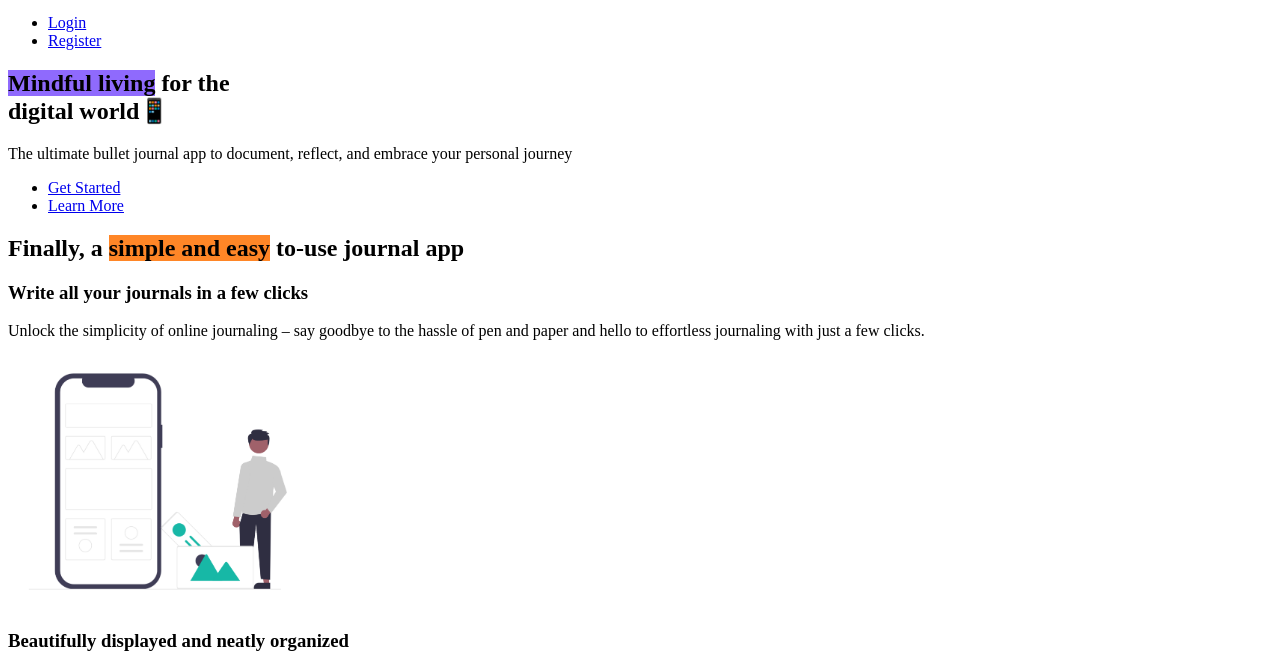
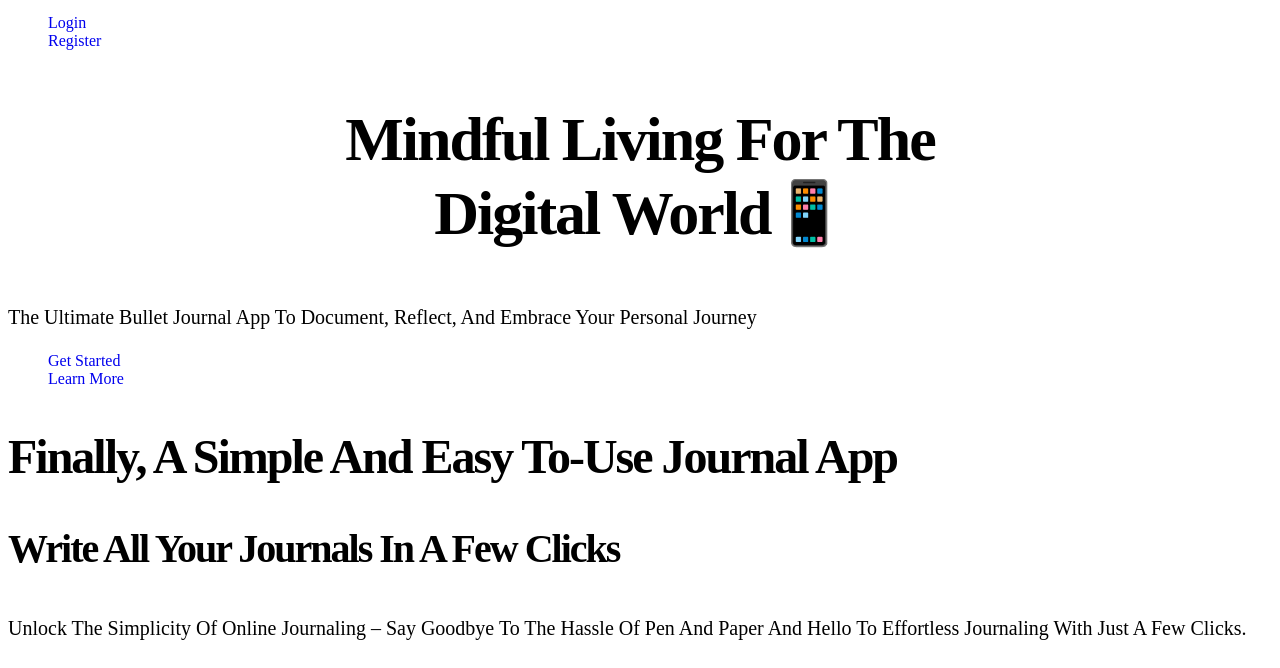
Before and after one commit to mdjayedgazi/Quill, a website: page public/index.html in a window 1280 px wide. Shown: the part 54-722 px from the top of the page. Drawn offline with Linux system fonts and the light colour scheme.

Commit message:
change css file all font size style weight etc.

```diff
--- a/public/css/style.css
+++ b/public/css/style.css
@@ -1,7 +1,55 @@
-.mindful {
-    background-color: #8F6AFD;
+h1 {
+    font-weight: 800;
+    text-align: center;
+    text-transform: capitalize;
+    line-height: 1.2;
+    letter-spacing: -2px;
+    font-size: 62px;
 }
 
-.simple {
-    background-color: #FF8627;
+
+h2 {
+    font-weight: 700;
+    text-transform: capitalize;
+    line-height: 1.2;
+    letter-spacing: -2px;
+    font-size: 48px;
 }
+
+h3 {
+    font-weight: 700;
+    text-transform: capitalize;
+    line-height: 1.2;
+    letter-spacing: -2px;
+    font-size: 40px;
+}
+
+h4 {
+    font-size: 32px;
+}
+
+h5 {
+    font-size: 24px;
+}
+
+p {
+    font-weight: 400;
+    text-transform: capitalize;
+    line-height: 1.5;
+    font-size: 20px;
+}
+
+a {
+    font-weight: 400;
+    text-decoration: none;
+    text-transform: capitalize;
+    font-size: 16px;
+}
+
+.small {
+    font-size: 12px;
+}
+
+ul {
+    list-style: none;
+}
--- a/public/index.html
+++ b/public/index.html
@@ -100,7 +100,7 @@
                     <li><a href="login.html">Login</a></li>
                     <li><a href="register.html">Register</a></li>
                 </ul>
-                <p>Made with ♥︎ in London</p>
+                <p class="small">Made with ♥︎ in London</p>
             </section>
         </footer>
 
```
